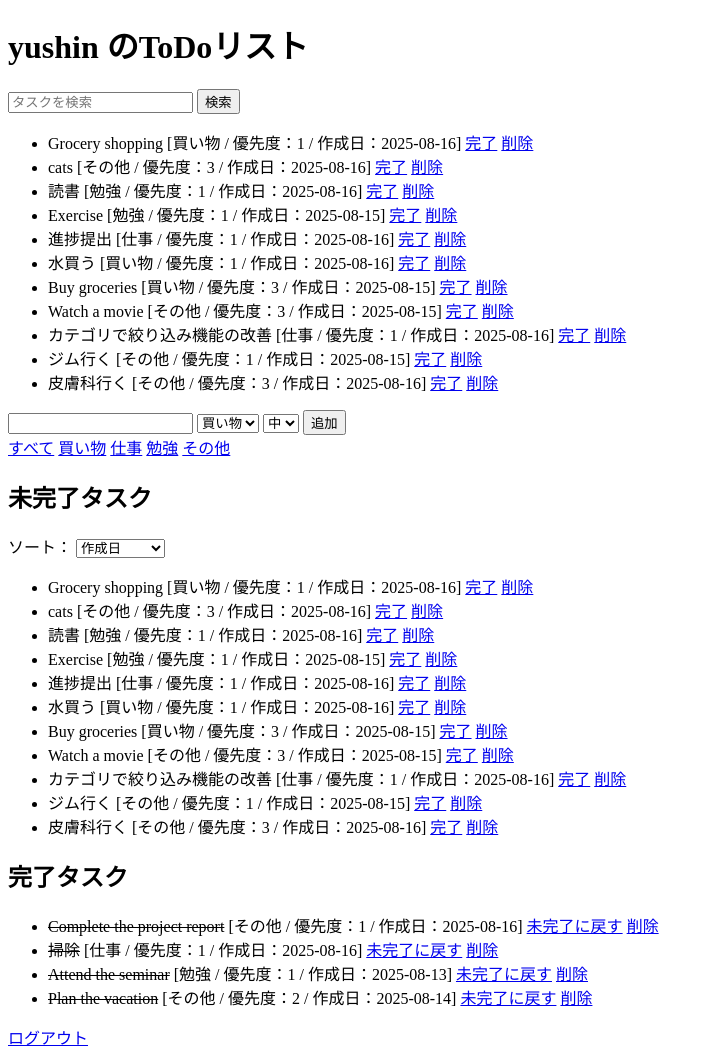
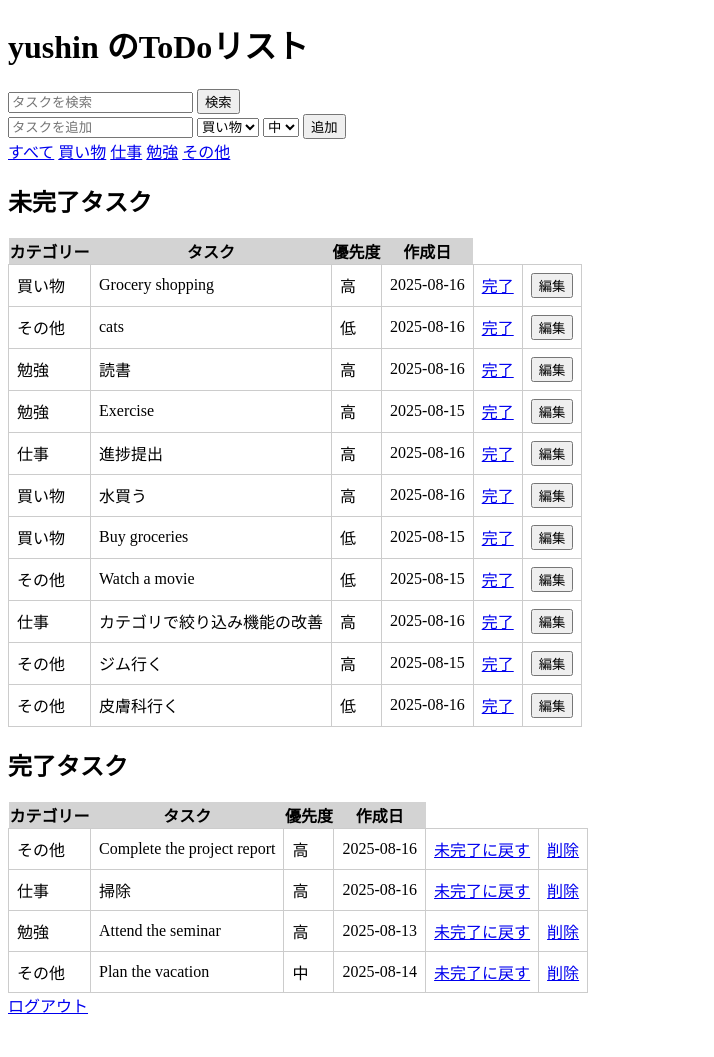
Before and after one commit to ushiushi05/todo_app_flask, a Flask app: page / in a window 1280 px wide. Shown: the whole page, without its empty margins (0-714 px from the left). After the commit the page ends 1014 px from the top, so only its background shows below. Run offline with Flask 2, Linux system fonts and the light colour scheme; a user stored in the database is signed in; data comes from the database, SQL or seed files in the repository; both versions use the stored data as it was after the commit.

Commit message:
update many func

```diff
--- a/main.py
+++ b/main.py
@@ -1,7 +1,8 @@
-from flask import Flask, render_template, request, redirect, url_for
+from flask import Flask, render_template, request, redirect, url_for, jsonify
 from flask_login import LoginManager, login_user, login_required, logout_user, current_user, UserMixin
 from werkzeug.security import generate_password_hash, check_password_hash
 import sqlite3, os
+from datetime import date
 
 app = Flask(__name__)
 app.secret_key = os.environ.get("SECRET_KEY", "default_secret_key")
@@ -45,9 +46,9 @@ def init_db():
                   user_id INTEGER,
                   task TEXT,
                   is_done INTEGER DEFAULT 0,
-                  category TEXT DEFAULT "未分類",
-                  priority TEXT DEFAULT "中",
-                  date_created TIMESTAMP DEFAULT CURRENT_TIMESTAMP,
+                  category TEXT,
+                  priority INTEGER,
+                  date_created DATE,
                   FOREIGN KEY(user_id) REFERENCES users(id)
                 )
             """)
@@ -65,24 +66,12 @@ def index():
                   SELECT id, task, is_done, category, priority, date_created
                   FROM tasks
                   WHERE user_id=? AND category=? AND is_done=0
-                  ORDER BY
-                    CASE priority
-                        WHEN "高" THEN 1
-                        WHEN "中" THEN 2
-                        WHEN "低" THEN 3
-                    END
         """, (current_user.id, category_filter))
     else:
         c.execute("""
             SELECT id, task, is_done, category, priority, date_created
             FROM tasks
             WHERE user_id=? AND is_done=0
-            ORDER BY
-            CASE priority
-                WHEN "高" THEN 1
-                WHEN "中" THEN 2
-                WHEN "低" THEN 3
-            END
         """, (current_user.id,))
     print("カテゴリー：" + str(category_filter))
     active_tasks = c.fetchall()
@@ -114,6 +103,8 @@ def index():
         """, (current_user.id,))
     completed_tasks = c.fetchall()
 
+    # 検索機能
+    search_result = []
     search_query = request.args.get("q", "")
     if search_query:
         c.execute("""
@@ -127,23 +118,11 @@ def index():
                       WHEN "低" THEN 3
                   END
         """, (current_user.id, f"%{search_query}%"))
-    else:
-        c.execute("""
-                  SELECT id, task, is_done, category, priority, date_created
-                  FROM tasks
-                  WHERE user_id=? AND is_done=0
-                  ORDER BY
-                  CASE priority
-                      WHEN "高" THEN 1
-                      WHEN "中" THEN 2
-                      WHEN "低" THEN 3
-                  END
-        """, (current_user.id,))
-    filter_tasks = c.fetchall()
+    search_result = c.fetchall()
     conn.close()
 
     return render_template("index.html", active_tasks=active_tasks, completed_tasks=completed_tasks,
-                           filter_tasks=filter_tasks, username=current_user.username)
+                           search_result=search_result, username=current_user.username)
 
 @app.route("/add", methods=["POST"])
 @login_required
@@ -151,14 +130,40 @@ def add():
     task = request.form["task"]
     category = request.form["category"]
     priority = request.form["priority"]
+    current_date = date.today()
     conn = sqlite3.connect(DB_PATH)
     c = conn.cursor()
     c.execute("""
-        INSERT INTO tasks(user_id, task, is_done, category, priority, date_created) VALUES(?, ?, 0, ?, ?, current_date)
-    """, (current_user.id, task, category, priority))
+        INSERT INTO tasks(user_id, task, is_done, category, priority, date_created) VALUES(?, ?, 0, ?, ?, ?)
+    """, (current_user.id, task, category, priority, current_date))
     conn.commit()
     conn.close()
     return redirect("/")
+
+@app.route("/update/<int:id>", methods=["POST"])
+@login_required
+def update_task(id):
+    data = request.get_json()
+    task = data["task"]
+    category = data["category"]
+    priority = data["priority"]
+    current_date = date.today()
+    conn = sqlite3.connect(DB_PATH)
+    c = conn.cursor()
+    c.execute("""
+        UPDATE tasks
+        SET task=?, category=?, priority=?, date_created=?
+        WHERE id=? AND user_id=?
+    """, (task, category, priority, current_date, id, current_user.id))
+    conn.commit()
+    conn.close()
+    return jsonify({
+        "id": id,
+        "task": task,
+        "category": category,
+        "priority": priority,
+        "date_created": current_date
+        })
 
 @app.route("/toggle/<int:id>")
 @login_required
--- /dev/null
+++ b/static/css/style.css
@@ -0,0 +1,44 @@
+table {
+    border-collapse: collapse;
+
+}
+
+#todotable th, td {
+    border: 1px solid #ccc;
+    padding: 8px;
+    text-align: left;
+}
+
+.sortable th {
+    cursor: pointer;
+    background-color: lightgrey;
+}
+
+.sortable th:hover {
+    background-color: whitesmoke;
+}
+
+.modal {
+    display: none;
+    position: fixed;
+    z-index: 1000;
+    left: 0;
+    top: 0;
+    width: 100%;
+    height: 100%;
+    overflow: auto;
+    background-color: rgba(0, 0, 0, 0.4);
+}
+
+.modal-content {
+    background-color: #fff;
+    margin: 10% auto;
+    padding: 20px;
+    width: 60%;
+    border-radius: 8px;
+}
+
+#closeModal {
+    float: right;
+    cursor: pointer;
+}
--- /dev/null
+++ b/static/js/modal.js
@@ -0,0 +1,62 @@
+const modal = document.getElementById("editModal");
+const closeModal = document.getElementById("closeModal");
+const editForm = document.getElementById("editForm");
+
+document.querySelectorAll(".edit-btn").forEach(btn => {
+    btn.addEventListener("click", (e) => {
+        console.log("Edit button clicked");
+        const tr = e.target.closest("tr");
+        document.getElementById("modalTaskId").value = tr.dataset.id;
+        document.getElementById("modalTask").value = tr.dataset.task;
+        document.getElementById("modalCategory").value = tr.dataset.category;
+        document.getElementById("modalPriority").value = tr.dataset.priority;
+        modal.style.display = "block";
+    });
+});
+
+closeModal.onclick = () => { modal.style.display = "none"; }
+window.onclick = (e) => { if (e.target == modal) modal.style.display = "none"; }
+
+editForm.addEventListener("submit", async (e) => {
+    e.preventDefault();
+    const taskId = document.getElementById("modalTaskId").value;
+    const task = document.getElementById("modalTask").value;
+    const category = document.getElementById("modalCategory").value;
+    const priority = document.getElementById("modalPriority").value;
+
+    try {
+        const response = await fetch(`/update/${taskId}`, {
+            method: "POST",
+            headers: {
+                "Content-Type": "application/json"
+            },
+            body: JSON.stringify({ task: task, category, priority })
+        });
+
+        if (!response.ok) {
+            throw new Error("サーバーエラー：" + response.status);
+        }
+
+        const updated = await response.json();
+        console.log("Updated task:", updated);
+
+        const tr = document.querySelector(`#task-${updated.id}`);
+        if (tr) {
+            // 作成日
+            const date = new Date(updated.date_created);
+            const formattedDate = `${date.getFullYear()}-${String(date.getMonth() + 1).padStart(2, '0')}-${String(date.getDate()).padStart(2, '0')}`;
+            tr.querySelector(`#task-${updated.id} .date_created`).textContent = formattedDate;
+
+            // 他の項目
+            tr.querySelector(`#task-${updated.id} .task`).textContent = updated.task;
+            tr.querySelector(`#task-${updated.id} .category`).textContent = updated.category;
+            tr.querySelector(`#task-${updated.id} .priority`).textContent = updated.priority == 1 ? "高" : updated.priority == 2 ? "中" : "低";
+        }
+
+        modal.style.display = "none";
+    } catch (error) {
+        console.log(error);
+        alert("タスクの更新に失敗しました。");
+    }
+
+});
--- a/static/js/sort.js
+++ b/static/js/sort.js
@@ -1,26 +1,37 @@
-document.addEventListener("DOMContentLoaded", function() {
-    const sortSelect = document.getElementById("sortSelect");
-    const activeTasksList = document.getElementById("activeTasks");
+const table = document.getElementById("todoTable");
+const tbody = table.querySelector("tbody");
+let sortDirction = {};
 
-    sortSelect.addEventListener("change", function() {
-        const sortBy = sortSelect.value;
-        const tasks = Array.from(activeTasksList.querySelectorAll("li"));
+table.querySelectorAll("th").forEach(th => {
+    th.addEventListener("click", () => {
+        const sortKey = th.dataset.sort;
+        if(!sortKey) return;
 
-        tasks.sort((a, b) => {
+        sortDirction[sortKey] = !sortDirction[sortKey];
+        const direction = sortDirction[sortKey] ? "asc" : "desc";
+
+        const rows = Array.from(tbody.querySelectorAll("tr"));
+        rows.sort((a, b) => {
             let aValue, bValue;
-            if(sortBy === "category"){
-                aValue = a.dataset.category.toLowerCase();
-                bValue = b.dataset.category.toLowerCase();
-            } else if(sortBy === "priority"){
-                aValue = parseInt(a.dataset.priority);
-                bValue = parseInt(b.dataset.priority);
-            } else if(sortBy === "date_created"){
-                aValue = new Date(a.dataset.dateCreated);
-                bValue = new Date(b.dataset.dateCreated);
+
+            switch (sortKey) {
+                case "category":
+                case "task":
+                    aValue = a.dataset.category.toLowerCase();
+                    bValue = b.dataset.category.toLowerCase();
+                    return direction === "asc" ? aValue.localeCompare(bValue) : bValue.localeCompare(aValue);
+                case "priority":
+                    aValue = parseInt(a.dataset.priority);
+                    bValue = parseInt(b.dataset.priority);
+                    return direction === "asc" ? aValue - bValue : bValue - aValue;
+                case "created":
+                    aValue = new Date(a.dataset.created).getTime();
+                    bValue = new Date(b.dataset.created).getTime();
+                    return direction === "asc" ? aValue - bValue : bValue - aValue;
+                default:
+                    return 0;
             }
-            return aValue > bValue ? 1 :aValue < bValue ? -1 :0;
         });
-
-        tasks.forEach(task => activeTasksList.appendChild(task));
+        rows.forEach(row => tbody.appendChild(row)); // Reorder rows in the table
     });
 });
--- a/templates/index.html
+++ b/templates/index.html
@@ -4,6 +4,7 @@
 <head>
     <meta charset="utf-8">
     <title>ToDo App</title>
+    <link rel="stylesheet" href="{{ url_for('static', filename='css/style.css') }}">
 </head>
 
 <body>
@@ -13,12 +14,12 @@
             <input type="text" name="q" placeholder="タスクを検索" value="{{ request.args.get('q', '') }}">
             <button type="submit">検索</button>
         </form>
-        {% if filter_tasks %}
+        {% if request.args.get("q") %}
+        {% if search_result %}
         <ul>
-                {% for task in filter_tasks %}
+            {% for task in search_result %}
             <li>
                 {{ task[1] }} [{{ task[3] }} / 優先度：{{ task[4] }} / 作成日：{{ task[5] }}]
-                    <a href="/toggle/{{ task[0] }}">完了</a>
                 <a href="/delete/{{ task[0] }}">削除</a>
             </li>
             {% endfor %}
@@ -26,9 +27,10 @@
         {% else %}
         <p>該当する未完了タスクはありません。</p>
         {% endif %}
+        {% endif %}
     </div>
     <form action="/add" method="POST">
-        <input type="text" name="task" required>
+        <input type="text" name="task" placeholder="タスクを追加" required>
         <select name="category">
             <option value="買い物">買い物</option>
             <option value="仕事">仕事</option>
@@ -36,9 +38,9 @@
             <option value="その他">その他</option>
         </select>
         <select name="priority">
-            <option value="高">高</option>
-            <option value="中" selected>中</option>
-            <option value="低">低</option>
+            <option value="1">高</option>
+            <option value="2" selected>中</option>
+            <option value="3">低</option>
         </select>
         <button type="submit">追加</button>
     </form>
@@ -50,42 +52,107 @@
         <a href="/?category=その他">その他</a>
     </div>
     <h2>未完了タスク</h2>
-    <div>
-        <label for="sortSelect">ソート：</label>
-        <select id="sortSelect">
-            <option value="date_created">作成日</option>
-            <option value="priority">優先度</option>
-            <option value="category">カテゴリー</option>
-        </select>
-    </div>
-    <ul id="activeTasks">
+
+    <table id="todoTable">
+        <thead>
+            <tr class="sortable">
+                <th data-sort="category">カテゴリー</th>
+                <th data-sort="task">タスク</th>
+                <th data-sort="priority">優先度</th>
+                <th data-sort="created">作成日</th>
+            </tr>
+        </thead>
+        <tbody>
             {% for task in active_tasks %}
-        <li class="task-item"
+            <tr id="task-{{ task[0] }}"
+                class="task-item"
+                data-id="{{ task[0] }}"
+                data-task="{{ task[1] }}"
                 data-category="{{ task[3] }}"
                 data-priority="{{ task[4] }}"
                 data-created="{{ task[5] }}">
-            {{ task[1]}}
-            [{{ task[3] }} / 優先度：{{ task[4] }} / 作成日：{{ task[5] }}]
-            <a href="/toggle/{{ task[0] }}">完了</a>
-            <a href="/delete/{{ task[0] }}">削除</a>
-        </li>
+                <td class="category">{{ task[3] }}</td>
+                <td class="task">{{ task[1] }}</td>
+                <td class="priority">
+                    {% if task[4] == 1 %}高
+                    {% elif task[4] == 2 %}中
+                    {% else %}低
+                    {% endif %}
+                </td>
+                <td class="date_created">{{ task[5] }}</td>
+                <td><a href="/toggle/{{ task[0] }}">完了</a></td>
+                <td><button class="edit-btn">編集</button></td>
+            </tr>
             {% else %}
-        <li>未完了タスクはありません。</li>
+            <tr>
+                <td colspan="6">未完了タスクはありません。</td>
+            </tr>
             {% endfor %}
-    </ul>
+        </tbody>
+    </table>
+
     <script src="{{ url_for('static', filename='js/sort.js') }}"></script>
     <h2>完了タスク</h2>
-    <ul>
+    <table id="todoTable">
+        <thead>
+            <tr class="sortable">
+                <th data-type="string">カテゴリー</th>
+                <th data-type="string">タスク</th>
+                <th data-type="number">優先度</th>
+                <th data-type="date">作成日</th>
+            </tr>
+        </thead>
+        <tbody>
             {% for task in completed_tasks %}
-        <li>
-            <s>{{ task[1] }}</s> [{{ task[3] }} / 優先度：{{ task[4] }} / 作成日：{{ task[5] }}]
-             <a href="/toggle/{{ task[0] }}">未完了に戻す</a>
-            <a href="/delete/{{ task[0] }}">削除</a>
+            <tr class="task-item" data-category="{{ task[3] }}" data-priority="{{ task[4] }}"
+                data-created="{{ task[5] }}">
+                <td>{{ task[3] }}</td>
+                <td>{{ task[1] }}</td>
+                <td>
+                    {% if task[4] == 1 %}高
+                    {% elif task[4] == 2 %}中
+                    {% else %}低
+                    {% endif %}
+                </td>
+                <td>{{ task[5] }}</td>
+                <td><a href="/toggle/{{ task[0] }}">未完了に戻す</a></td>
+                <td><a href="/delete/{{ task[0] }}">削除</a></td>
+            </tr>
             {% else %}
-        <li>完了タスクはありません。</li>
+            <tr>
+                <td colspan="6">完了タスクはありません。</td>
+            </tr>
             {% endfor %}
-    </ul>
+        </tbody>
+    </table>
     <a href="/logout">ログアウト</a>
+
+    <div id="editModal" class="modal">
+        <div class="modal-content">
+            <button id="closeModal">&times;</button>
+            <h2 id="editModalTitle">タスクを編集</h2>
+            <form id="editForm">
+                <input type="hidden" name="task_id" id="modalTaskId">
+                <label for="modalTask">タスク</label>
+                <input type="text" name="task" id="modalTask" required><br>
+                <label for="modalCategory">カテゴリー</label>
+                <select name="category" id="modalCategory" required>
+                    <option value="買い物">買い物</option>
+                    <option value="仕事">仕事</option>
+                    <option value="勉強">勉強</option>
+                    <option value="その他">その他</option>
+                </select><br>
+                <label for="modalPriority">優先度</label>
+                <select name="priority" id="modalPriority" required>
+                    <option value="1">高</option>
+                    <option value="2">中</option>
+                    <option value="3">低</option>
+                </select><br>
+                <button type="submit">保存</button>
+            </form>
+        </div>
+    </div>
+    <script src="{{ url_for('static', filename='js/modal.js') }}"></script>
 </body>
 
 </html>
```
Also changed, not shown: templates/table_init.sql (added, +14 -0 lines), static/js/css/style.css (deleted), todo.db. Lines whose indentation alone changed are shown as unchanged.
